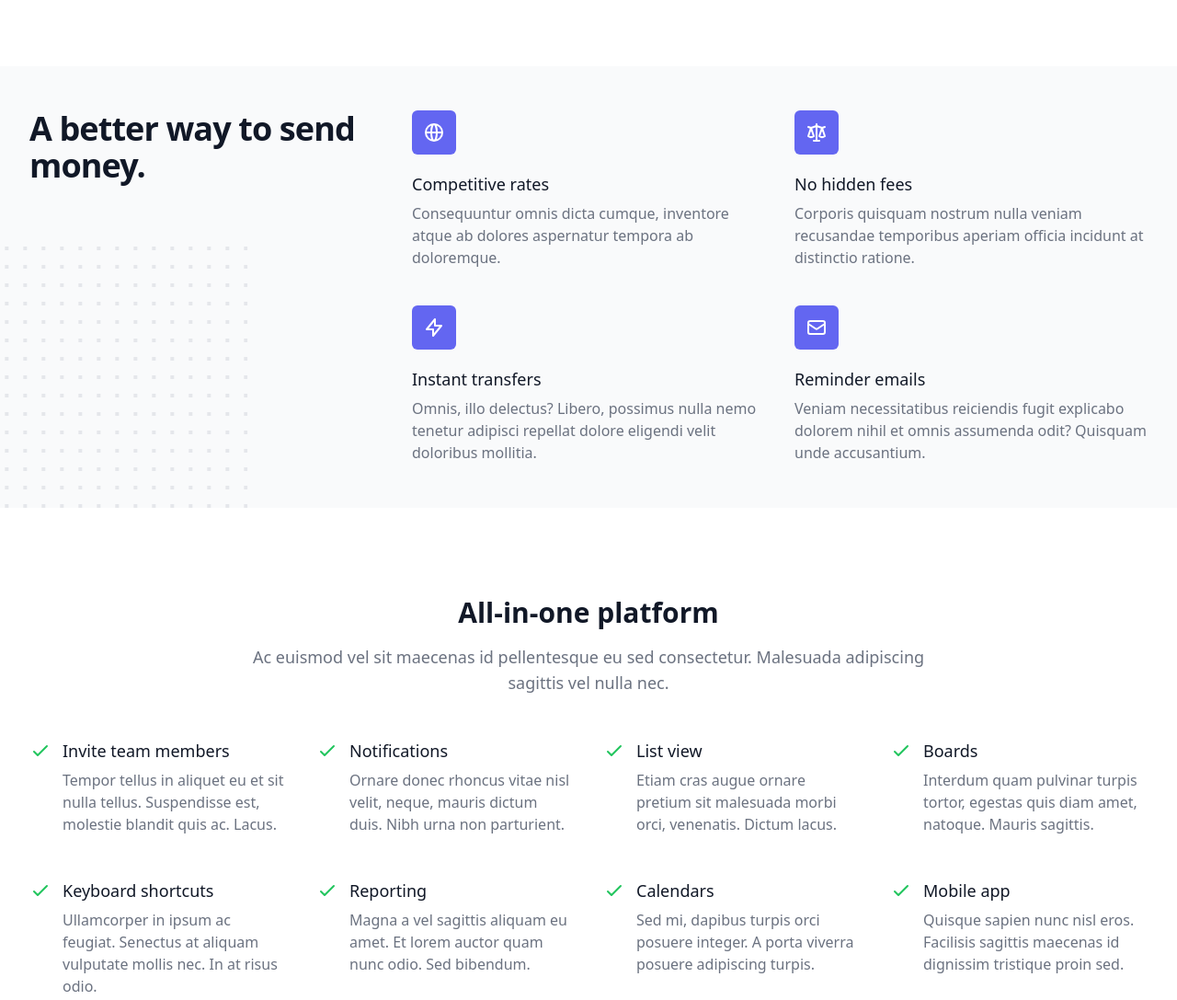
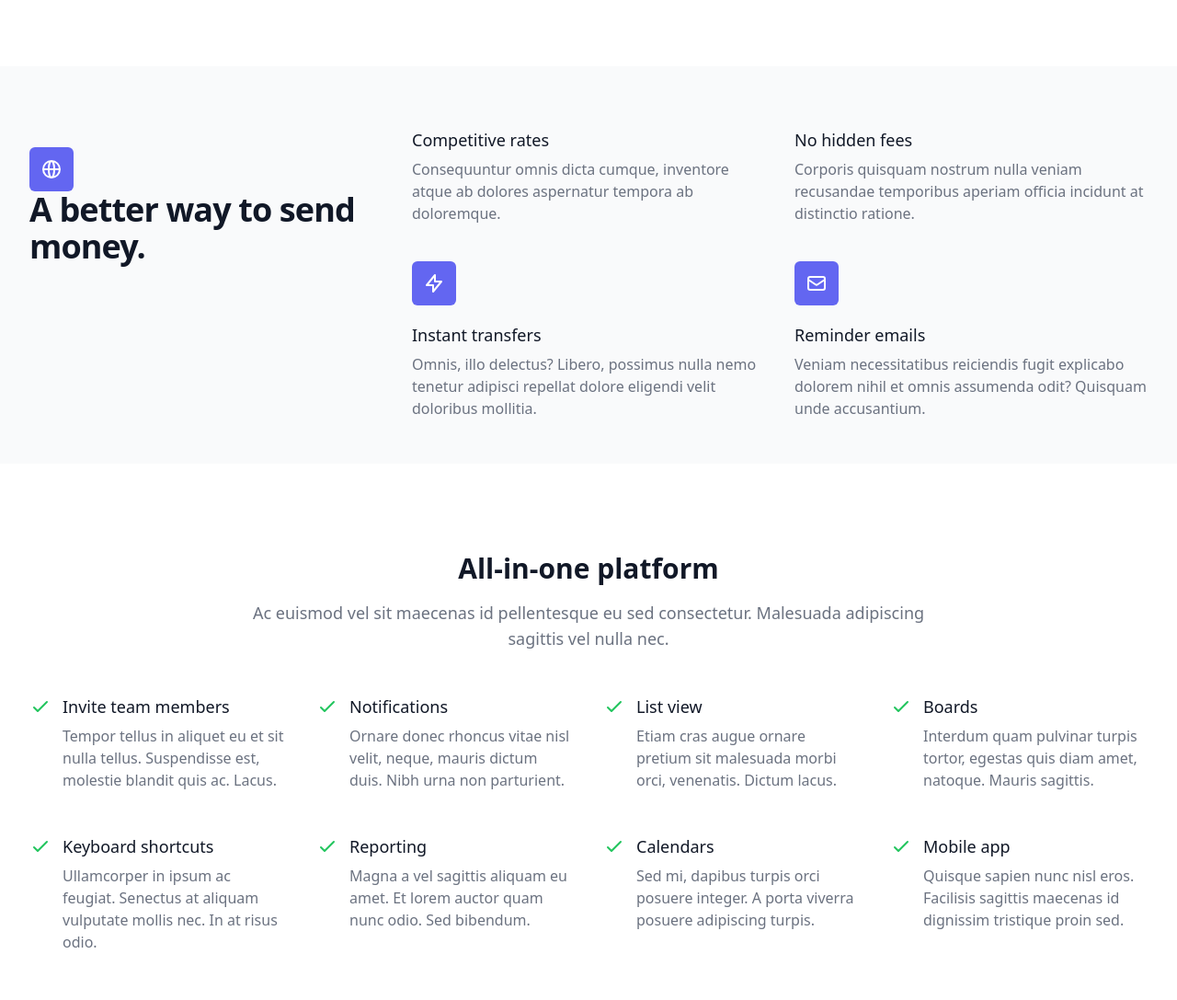
Before and after one commit to Chacha-A-Chacha/events_page-tailwindcss-, a website: page src/index.html in a window 1280 px wide. Shown: the part 740-1827 px from the top of the page at 92% size. Drawn offline with Linux system fonts and the light colour scheme.

Commit message:
modified:   src/index.html

```diff
--- a/src/index.html
+++ b/src/index.html
@@ -41,35 +41,28 @@
     <section>
         <div class="bg-gray-50 overflow-hidden">
             <div class="relative max-w-7xl mx-auto py-12 px-4 sm:px-6 lg:px-8">
-                <svg class="absolute top-0 left-full transform -translate-x-1/2 -translate-y-3/4 lg:left-auto lg:right-full lg:translate-x-2/3 lg:translate-y-1/4"
-                    width="404" height="784" fill="none" viewBox="0 0 404 784" aria-hidden="true">
-                    <defs>
-                        <pattern id="8b1b5f72-e944-4457-af67-0c6d15a99f38" x="0" y="0" width="20" height="20"
-                            patternUnits="userSpaceOnUse">
-                            <rect x="0" y="0" width="4" height="4" class="text-gray-200" fill="currentColor" />
-                        </pattern>
-                    </defs>
-                    <rect width="404" height="784" fill="url(#8b1b5f72-e944-4457-af67-0c6d15a99f38)" />
-                </svg>
+
 
                 <div class="relative lg:grid lg:grid-cols-3 lg:gap-x-8">
                     <div class="lg:col-span-1">
+                        <div class=" mt-10 flex items-center justify-center h-12 w-12 rounded-md bg-indigo-500 text-white">
+                            <!-- Heroicon name: outline/globe-alt -->
+                            <svg class="h-6 w-6" xmlns="http://www.w3.org/2000/svg" fill="none" viewBox="0 0 24 24" stroke="currentColor"
+                                aria-hidden="true">
+                                <path stroke-linecap="round" stroke-linejoin="round" stroke-width="2"
+                                    d="M21 12a9 9 0 01-9 9m9-9a9 9 0 00-9-9m9 9H3m9 9a9 9 0 01-9-9m9 9c1.657 0 3-4.03 3-9s-1.343-9-3-9m0 18c-1.657 0-3-4.03-3-9s1.343-9 3-9m-9 9a9 9 0 019-9" />
+                            </svg>
+                        </div>
+
                         <h2 class="text-3xl font-extrabold tracking-tight text-gray-900 sm:text-4xl">A better way to
-                            send money.</h2>
+                            send money.
+                        </h2>
                     </div>
                     <dl
                         class="mt-10 space-y-10 sm:space-y-0 sm:grid sm:grid-cols-2 sm:gap-x-8 sm:gap-y-10 lg:mt-0 lg:col-span-2">
                         <div>
                             <dt>
-                                <div
-                                    class="flex items-center justify-center h-12 w-12 rounded-md bg-indigo-500 text-white">
-                                    <!-- Heroicon name: outline/globe-alt -->
-                                    <svg class="h-6 w-6" xmlns="http://www.w3.org/2000/svg" fill="none"
-                                        viewBox="0 0 24 24" stroke="currentColor" aria-hidden="true">
-                                        <path stroke-linecap="round" stroke-linejoin="round" stroke-width="2"
-                                            d="M21 12a9 9 0 01-9 9m9-9a9 9 0 00-9-9m9 9H3m9 9a9 9 0 01-9-9m9 9c1.657 0 3-4.03 3-9s-1.343-9-3-9m0 18c-1.657 0-3-4.03-3-9s1.343-9 3-9m-9 9a9 9 0 019-9" />
-                                    </svg>
-                                </div>
+
                                 <p class="mt-5 text-lg leading-6 font-medium text-gray-900">Competitive rates</p>
                             </dt>
                             <dd class="mt-2 text-base text-gray-500">Consequuntur omnis dicta cumque, inventore atque ab
@@ -78,15 +71,7 @@
 
                         <div>
                             <dt>
-                                <div
-                                    class="flex items-center justify-center h-12 w-12 rounded-md bg-indigo-500 text-white">
-                                    <!-- Heroicon name: outline/scale -->
-                                    <svg class="h-6 w-6" xmlns="http://www.w3.org/2000/svg" fill="none"
-                                        viewBox="0 0 24 24" stroke="currentColor" aria-hidden="true">
-                                        <path stroke-linecap="round" stroke-linejoin="round" stroke-width="2"
-                                            d="M3 6l3 1m0 0l-3 9a5.002 5.002 0 006.001 0M6 7l3 9M6 7l6-2m6 2l3-1m-3 1l-3 9a5.002 5.002 0 006.001 0M18 7l3 9m-3-9l-6-2m0-2v2m0 16V5m0 16H9m3 0h3" />
-                                    </svg>
-                                </div>
+
                                 <p class="mt-5 text-lg leading-6 font-medium text-gray-900">No hidden fees</p>
                             </dt>
                             <dd class="mt-2 text-base text-gray-500">Corporis quisquam nostrum nulla veniam recusandae
```
